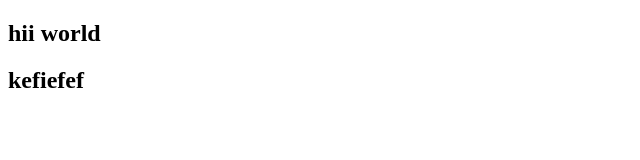
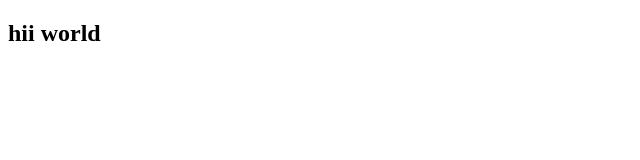
Before and after one commit to Samresh45/git-revert, a plain HTML site: page index.html in a window 1280 px wide. Shown: the whole page, without its empty margins (0-640 px from the left). Drawn offline with Linux system fonts and the light colour scheme.

Commit message:
Revert "chamnges done"
This reverts commit b908dd36210deb24387a0cd185e174317cf0bc6f.

```diff
--- a/index.html
+++ b/index.html
@@ -7,6 +7,5 @@
 </head>
 <body>
     <h2>hii world</h2>
-    <h2>kefiefef</h2>
 </body>
 </html>
```
